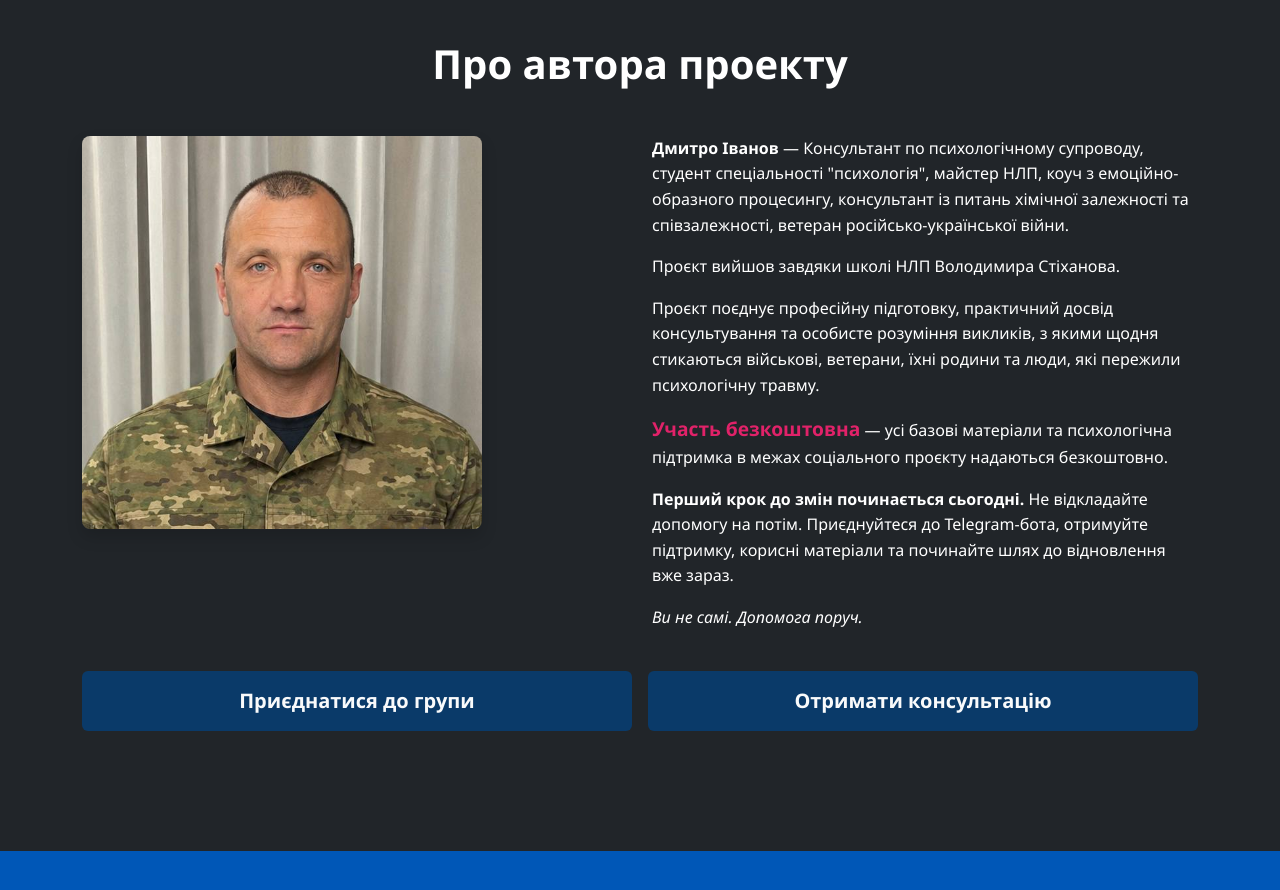
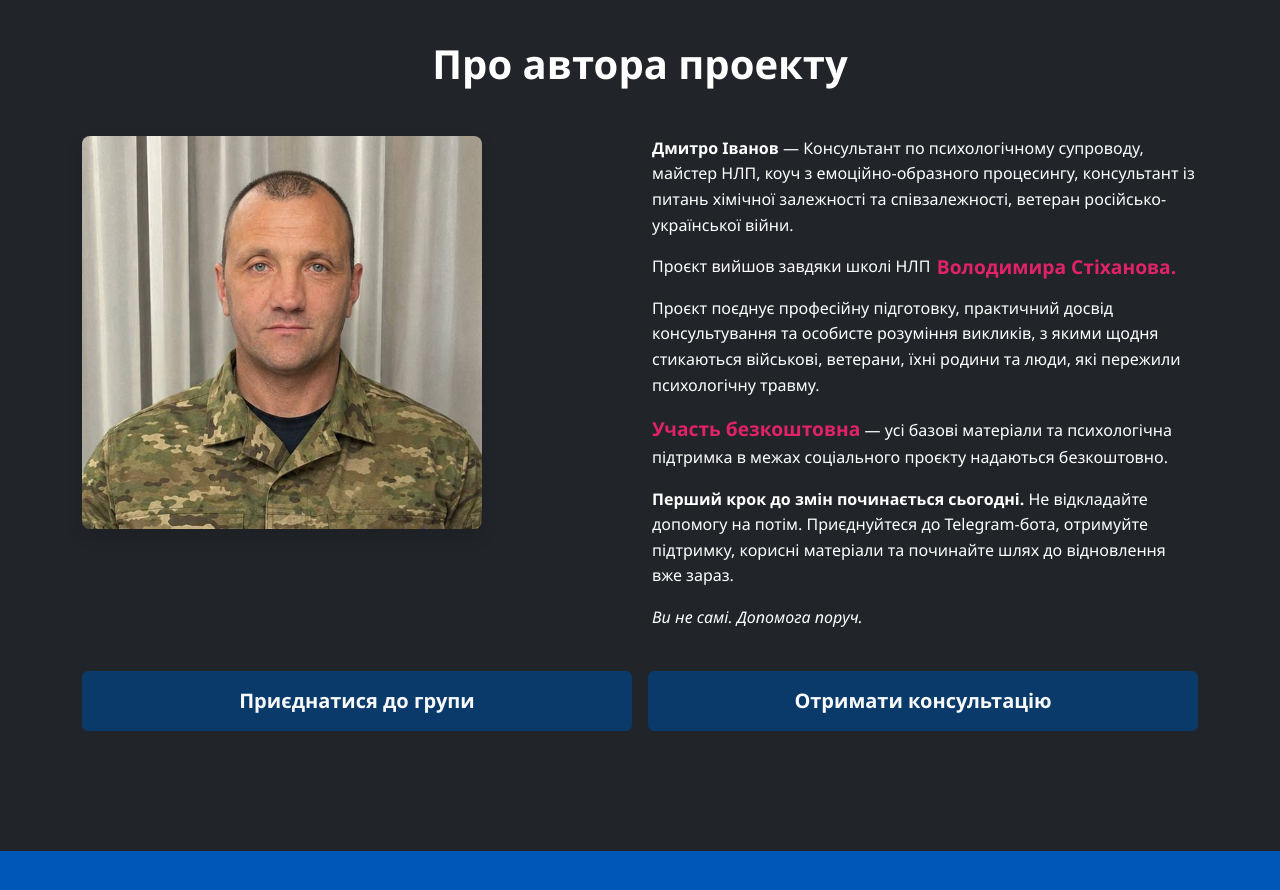
Before and after one commit to Shliakh-vidrodzhennia/main, a plain HTML site: page index.html in a window 1280 px wide. Shown: the part 1260-2150 px from the top of the page. Drawn offline with nearby package versions, Linux system fonts and the light colour scheme.

Commit message:
Align the highlighted NLP school credit with the surrounding author text.
Co-authored-by: Cursor <cursoragent@cursor.com>

```diff
--- a/css/style.css
+++ b/css/style.css
@@ -619,3 +619,17 @@ footer {
     position: relative;
     z-index: 1;
 }
+
+.nlp-credit {
+    display: flex;
+    align-items: center;
+    flex-wrap: wrap;
+    column-gap: 0.4rem;
+}
+
+.nlp-credit strong {
+    color: #E12269;
+    font-size: 1.2rem;
+    font-weight: 800;
+    line-height: 1;
+}
--- a/index.html
+++ b/index.html
@@ -120,9 +120,9 @@
                 <img src="img/dmitro_ivanov.jpg" alt="Дмитро Іванов" class="img-fluid rounded-3 shadow mb-4" style="width:100%; max-width:400px;">
             </div>
             <div class="col-md-6 accent-text2">
-                <p><strong>Дмитро Іванов</strong> — Консультант по психологічному супроводу, студент спеціальності "психологія", майстер НЛП, коуч з емоційно-образного процесингу, консультант із питань хімічної залежності та співзалежності, ветеран російсько-української війни.</p>
+                <p><strong>Дмитро Іванов</strong> — Консультант по психологічному супроводу, майстер НЛП, коуч з емоційно-образного процесингу, консультант із питань хімічної залежності та співзалежності, ветеран російсько-української війни.</p>
 
-                <p>Проєкт вийшов завдяки школі НЛП Володимира Стіханова.</p>
+                <p class="nlp-credit"><span>Проєкт вийшов завдяки школі НЛП</span> <strong>Володимира Стіханова.</strong></p>
 
                 <p>Проєкт поєднує професійну підготовку, практичний досвід консультування та особисте розуміння викликів, з якими щодня стикаються військові, ветерани, їхні родини та люди, які пережили психологічну травму.</p>
 
```
